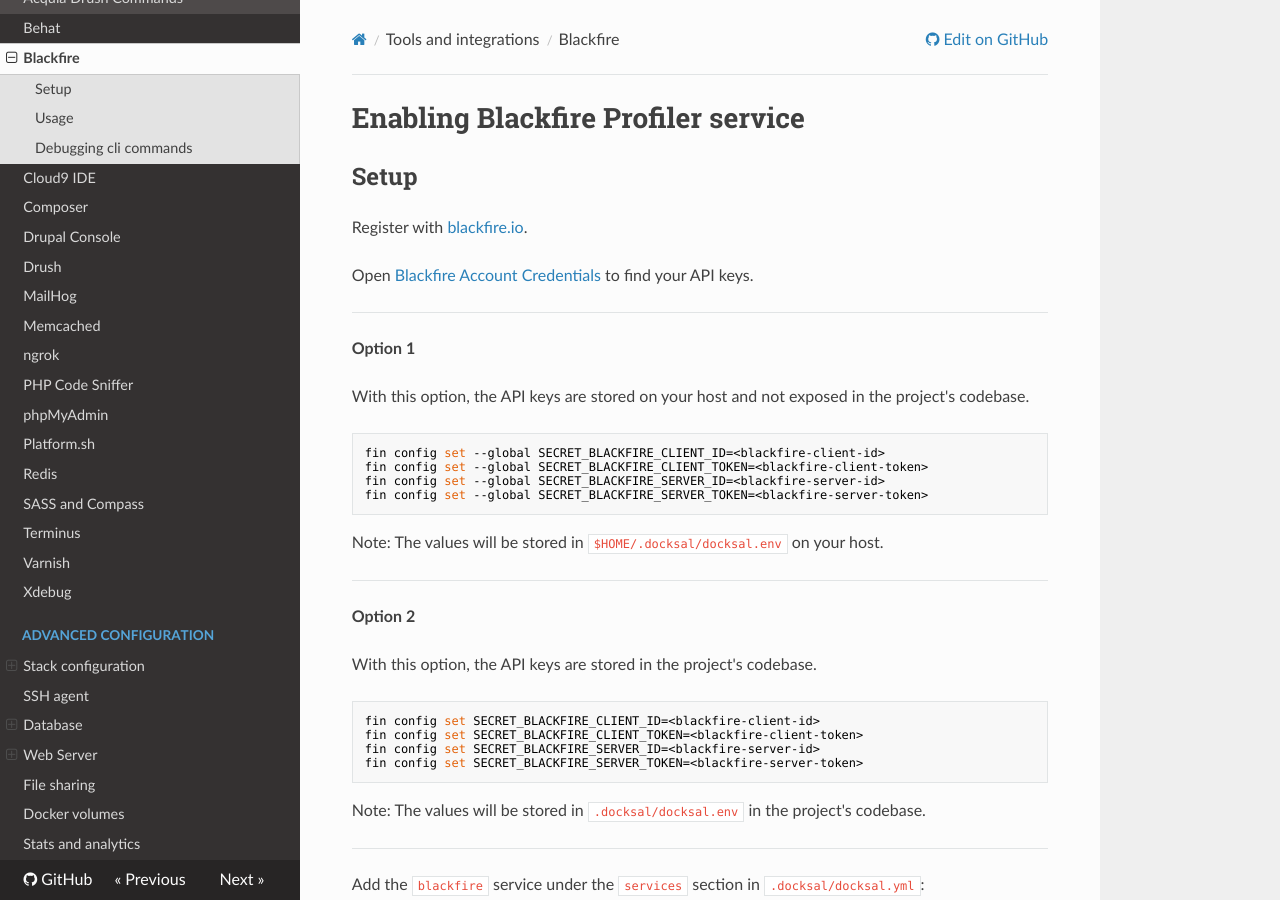
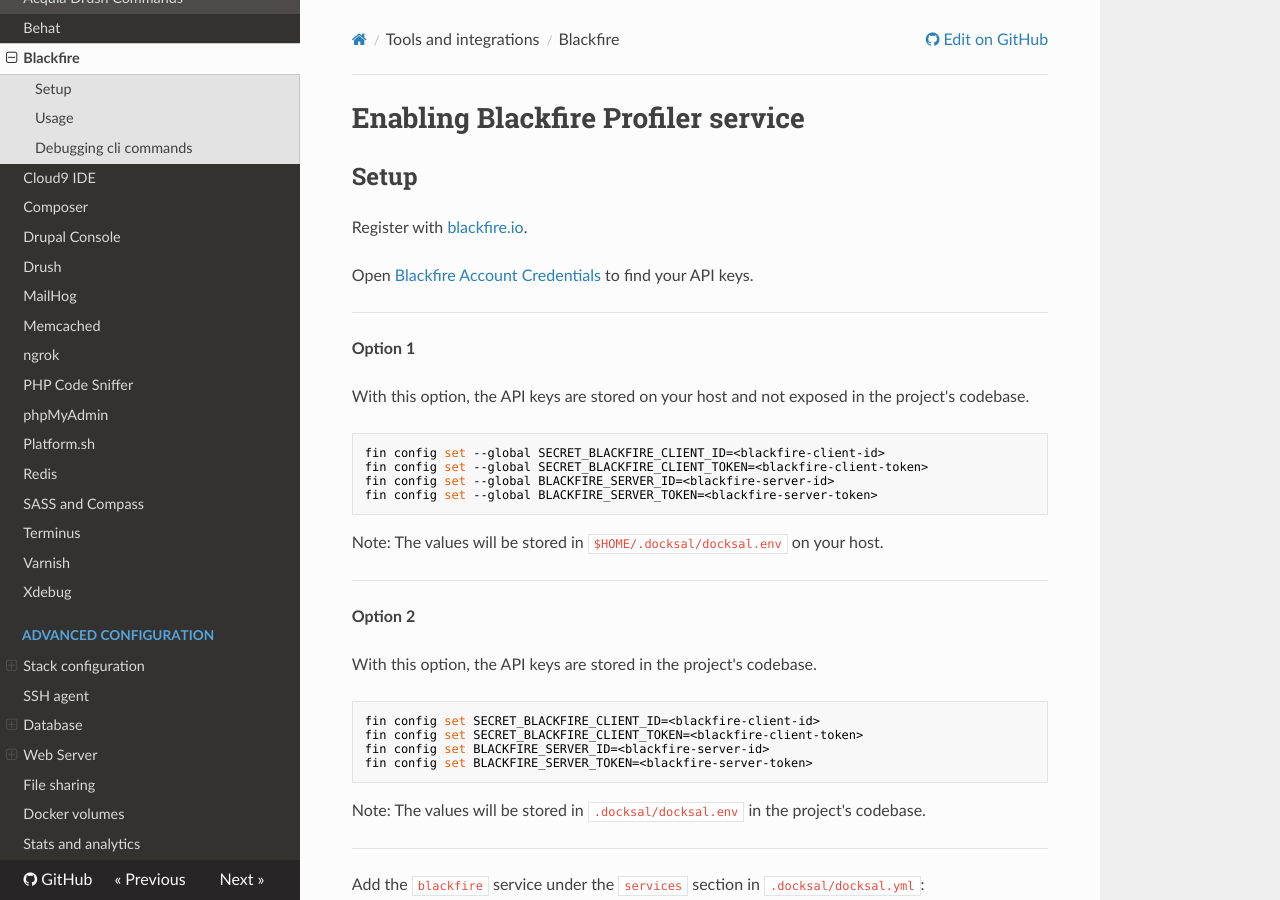
Before and after one commit to docksal/docksal, an MkDocs documentation site: the page built from docs/tools/blackfire.md, in a window 1280 px wide and 900 px high. Built offline with MkDocs 1.6.1, drawn with Linux system fonts in a browser that asks for light colours; nearby versions of some CDN libraries; old or Windows-style settings are respelled for this version of MkDocs.

Commit message:
Fix wrong name of some blackfire env variables

````diff
--- a/docs/tools/blackfire.md
+++ b/docs/tools/blackfire.md
@@ -15,8 +15,8 @@ With this option, the API keys are stored on your host and not exposed in the pr
 ```bash
 fin config set --global SECRET_BLACKFIRE_CLIENT_ID=<blackfire-client-id>
 fin config set --global SECRET_BLACKFIRE_CLIENT_TOKEN=<blackfire-client-token>
-fin config set --global SECRET_BLACKFIRE_SERVER_ID=<blackfire-server-id>
-fin config set --global SECRET_BLACKFIRE_SERVER_TOKEN=<blackfire-server-token>
+fin config set --global BLACKFIRE_SERVER_ID=<blackfire-server-id>
+fin config set --global BLACKFIRE_SERVER_TOKEN=<blackfire-server-token>
 ```
 
 Note: The values will be stored in `$HOME/.docksal/docksal.env` on your host.
@@ -30,8 +30,8 @@ With this option, the API keys are stored in the project's codebase.
 ```bash
 fin config set SECRET_BLACKFIRE_CLIENT_ID=<blackfire-client-id>
 fin config set SECRET_BLACKFIRE_CLIENT_TOKEN=<blackfire-client-token>
-fin config set SECRET_BLACKFIRE_SERVER_ID=<blackfire-server-id>
-fin config set SECRET_BLACKFIRE_SERVER_TOKEN=<blackfire-server-token>
+fin config set BLACKFIRE_SERVER_ID=<blackfire-server-id>
+fin config set BLACKFIRE_SERVER_TOKEN=<blackfire-server-token>
 ```
 
 Note: The values will be stored in `.docksal/docksal.env` in the project's codebase.
````
